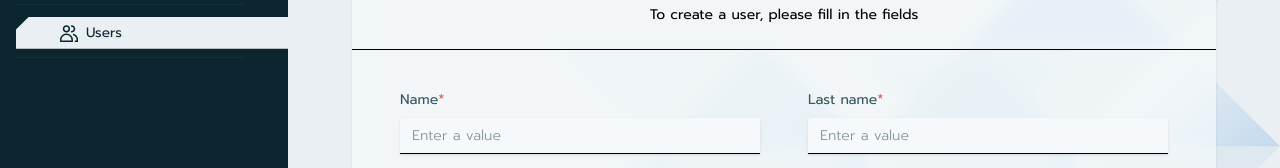
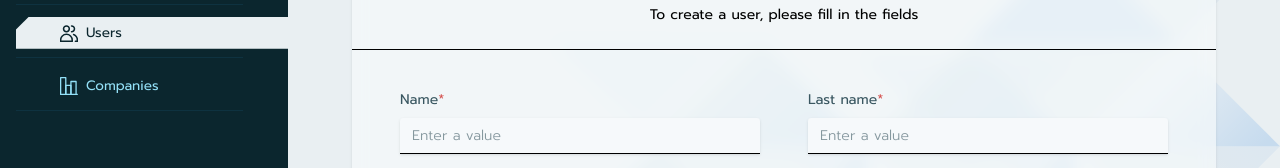
Before and after one commit to SoportePhonix/phonix-learning-control-web, a Next.js app: page /users/add in a window 1280 px wide. Shown: the part 164-332 px from the top of the page. Built offline with nearby package versions, Linux system fonts and the light colour scheme; no server answers; what next-redux-wrapper would draw is missing.

Commit message:
feat: initial structure for company module

```diff
--- /dev/null
+++ b/src/app/(users)/companies/page.tsx
@@ -0,0 +1,16 @@
+'use client';
+
+import { Typography } from '@/components/ui/typography';
+import { useTranslation } from '@/i18n';
+
+export default function Page() {
+  const { t } = useTranslation();
+
+  return (
+    <div className="pt-10 px-2 h-full w-full flex flex-col">
+      <Typography variant="titulo_medio" className="text-negro font-light mb-4">
+        {t('c.companies')}
+      </Typography>
+    </div>
+  );
+}
--- a/src/components/app-sidebar.tsx
+++ b/src/components/app-sidebar.tsx
@@ -12,6 +12,7 @@ import {
   SidebarRail,
   SidebarTrigger,
 } from '@/components/ui/sidebar';
+import { CompanyIcon } from '@/features/companies/components/icons/CompanyIcon';
 import { HomeIcon } from '@/features/home/components/icons/HomeIcon';
 import { UserIcon } from '@/features/users/componentes/icons/UserIcon';
 import { useTranslation } from '@/i18n';
@@ -55,6 +56,11 @@ export function AppSidebar({ ...props }: React.ComponentProps<typeof Sidebar>) {
         url: '/users',
         icon: (props: React.JSX.IntrinsicAttributes & React.RefAttributes<SVGSVGElement>) => <UserIcon {...props} />,
       },
+      {
+        name: t('c.companies'),
+        url: '/companies',
+        icon: (props: React.JSX.IntrinsicAttributes & React.RefAttributes<SVGSVGElement>) => <CompanyIcon {...props} />,
+      },
     ],
   };
 
--- /dev/null
+++ b/src/features/companies/components/icons/CompanyIcon.tsx
@@ -0,0 +1,32 @@
+import React from 'react';
+
+interface CompanyIconProps extends React.SVGProps<SVGSVGElement> {
+  className?: string;
+}
+
+export const CompanyIcon = ({ className, ...props }: CompanyIconProps) => (
+  <svg width="18" height="18" viewBox="0 0 14 14" fill="none" xmlns="http://www.w3.org/2000/svg" {...props}>
+    <path d="M0.5 13.5H13.5" stroke="currentColor" strokeWidth="1" strokeLinecap="round" strokeLinejoin="round" />
+    <path
+      d="M4.5 13.5V0.5H0.5V13.5"
+      stroke="currentColor"
+      strokeWidth="1"
+      strokeLinecap="round"
+      strokeLinejoin="round"
+    />
+    <path
+      d="M8.5 13.5V6.5H4.5V13.5"
+      stroke="currentColor"
+      strokeWidth="1"
+      strokeLinecap="round"
+      strokeLinejoin="round"
+    />
+    <path
+      d="M12.5 13.5V3.5H8.5V13.5"
+      stroke="currentColor"
+      strokeWidth="1"
+      strokeLinecap="round"
+      strokeLinejoin="round"
+    />
+  </svg>
+);
--- a/src/i18n/translations/en/c.ts
+++ b/src/i18n/translations/en/c.ts
@@ -10,6 +10,7 @@ export const c = {
   comment: 'Comment',
   comments: 'Comments',
   company: 'Company',
+  companies: 'Companies',
   completed: 'Completed',
   confirm: 'Confirm',
   confirmPassword: 'Confirm password',
--- a/src/i18n/translations/es/c.ts
+++ b/src/i18n/translations/es/c.ts
@@ -3,6 +3,7 @@ export const c = {
   category: 'Categoría',
   categories: 'Categorías',
   citizenshipCard: 'Cédula de ciudadanía',
+  companies: 'Empresas',
   civilRegistration: 'Registro civil',
   change: 'Cambiar',
   changePassword: 'Cambiar contraseña',
```
